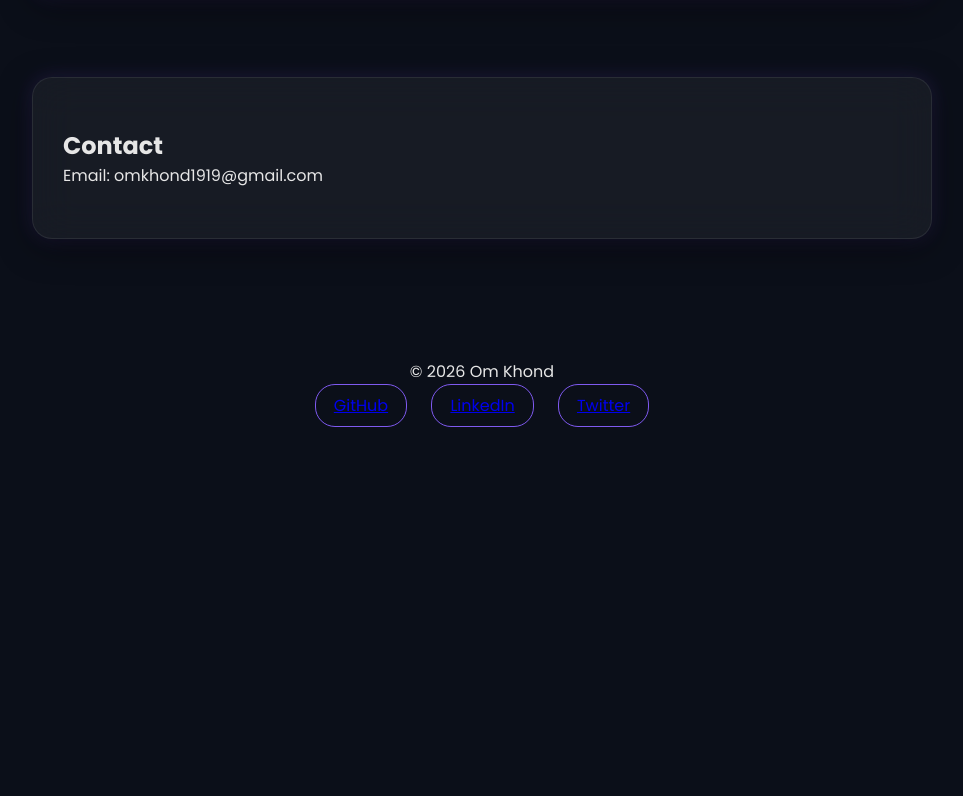
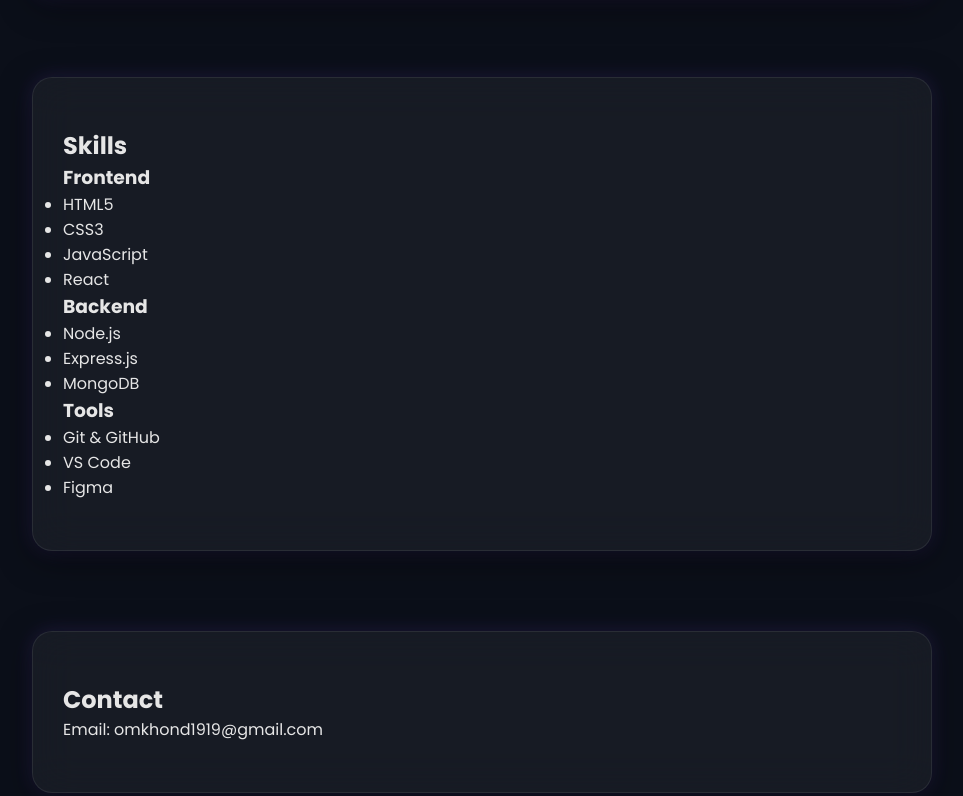
Before and after one commit to omkhond1919/Portfolio, a plain HTML site: page index.html in a window 1280 px wide. Shown: the part 1211-2007 px from the top of the page, without its empty margins (158-1121 px from the left). Before the commit the page ends 1678 px from the top, so only its background shows below. Drawn offline with nearby package versions, Linux system fonts and the light colour scheme; animation ran at ten frames a second.

Commit message:
index.html

```diff
--- a/index.html
+++ b/index.html
@@ -8,7 +8,7 @@
 <link href="https://fonts.googleapis.com/css2?family=Poppins:wght@300;400;500;600;700&display=swap" rel="stylesheet">
 <link href="https://unpkg.com/aos@2.3.1/dist/aos.css" rel="stylesheet">
 
-<link rel="stylesheet" href="https://omkhond1919.github.io/Portfolio/style.css">
+<link rel="stylesheet" href="style.css">
 </head>
 <body>
 
@@ -21,6 +21,7 @@
         <ul class="nav-links">
             <li><a href="#about">About</a></li>
             <li><a href="#experience">Experience</a></li>
+            <li><a href="#skills">Skills</a></li>
             <li><a href="#contact">Contact</a></li>
         </ul>
 
@@ -58,6 +59,43 @@
     </div>
 </section>
 
+<!-- SKILLS SECTION ADDED -->
+<section id="skills" data-aos="fade-up">
+    <h2>Skills</h2>
+
+    <div class="skills-container">
+
+        <div class="skill-card">
+            <h3>Frontend</h3>
+            <ul>
+                <li>HTML5</li>
+                <li>CSS3</li>
+                <li>JavaScript</li>
+                <li>React</li>
+            </ul>
+        </div>
+
+        <div class="skill-card">
+            <h3>Backend</h3>
+            <ul>
+                <li>Node.js</li>
+                <li>Express.js</li>
+                <li>MongoDB</li>
+            </ul>
+        </div>
+
+        <div class="skill-card">
+            <h3>Tools</h3>
+            <ul>
+                <li>Git & GitHub</li>
+                <li>VS Code</li>
+                <li>Figma</li>
+            </ul>
+        </div>
+
+    </div>
+</section>
+
 <section id="contact" data-aos="fade-up">
     <h2>Contact</h2>
     <p>Email: omkhond1919@gmail.com</p>
@@ -67,12 +105,12 @@
     <p>© 2026 Om Khond</p>
     <div class="socials">
         <a href="https://github.com/omkhond1919" target="_blank" class="social-btn">GitHub</a>
-        <a href="www.linkedin.com/in/om-khond-439954286" target="_blank" class="social-btn">LinkedIn</a>
+        <a href="https://www.linkedin.com/in/om-khond-439954286" target="_blank" class="social-btn">LinkedIn</a>
         <a href="https://x.com/omkhond335761" target="_blank" class="social-btn">Twitter</a>
     </div>
 </footer>
 
-<script src="https://cdn.jsdelivr.net/particles.js/2.0.0/particles.min.js"></script>
+<script src="https://cdn.jsdelivr.net/npm/particles.js@2.0.0/particles.min.js"></script>
 <script src="https://unpkg.com/aos@2.3.1/dist/aos.js"></script>
 
 <script>
@@ -84,7 +122,6 @@
     navLinks.classList.toggle("active");
 });
 
-/* Properly destroy old particles before reloading */
 function loadParticles(color) {
 
     if (window.pJSDom && window.pJSDom.length > 0) {
@@ -141,10 +178,8 @@
     });
 }
 
-/* Load default dark mode particles */
 loadParticles("#ffffff");
 
-/* Theme toggle */
 const toggle = document.getElementById("theme-toggle");
 
 toggle.addEventListener("click", () => {
@@ -160,6 +195,5 @@
 });
 </script>
 
-
 </body>
 </html>
```
